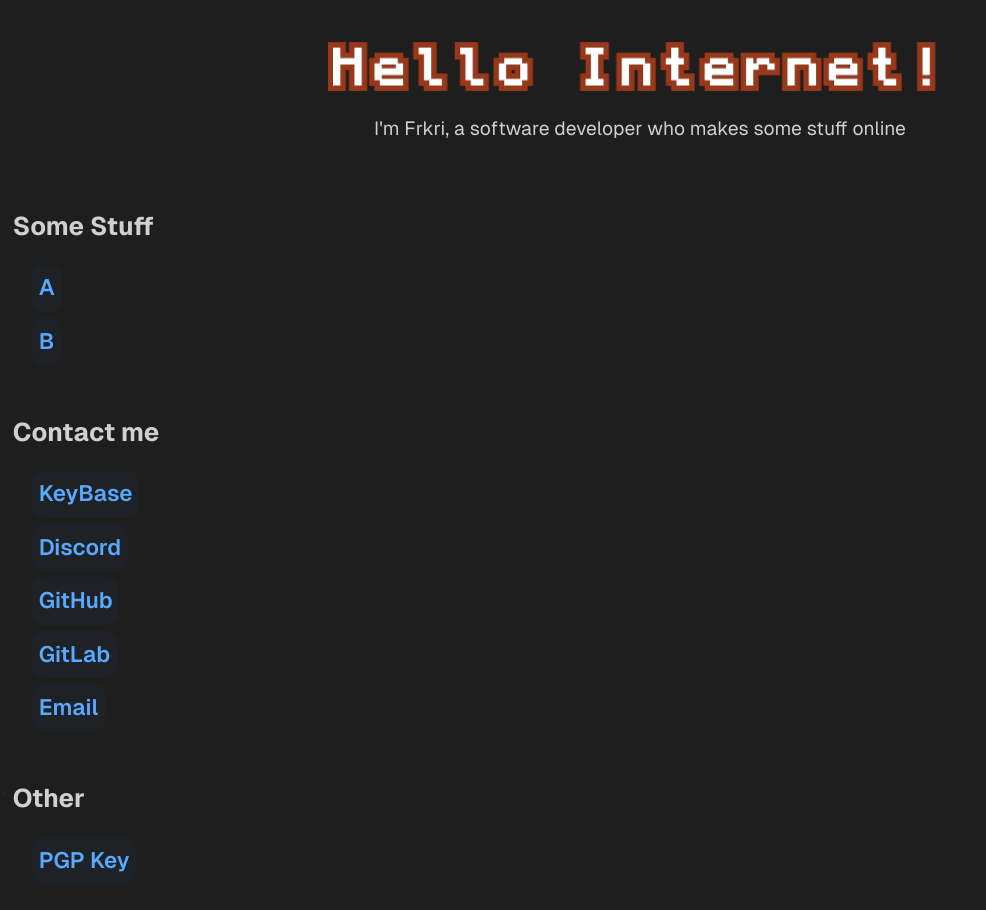
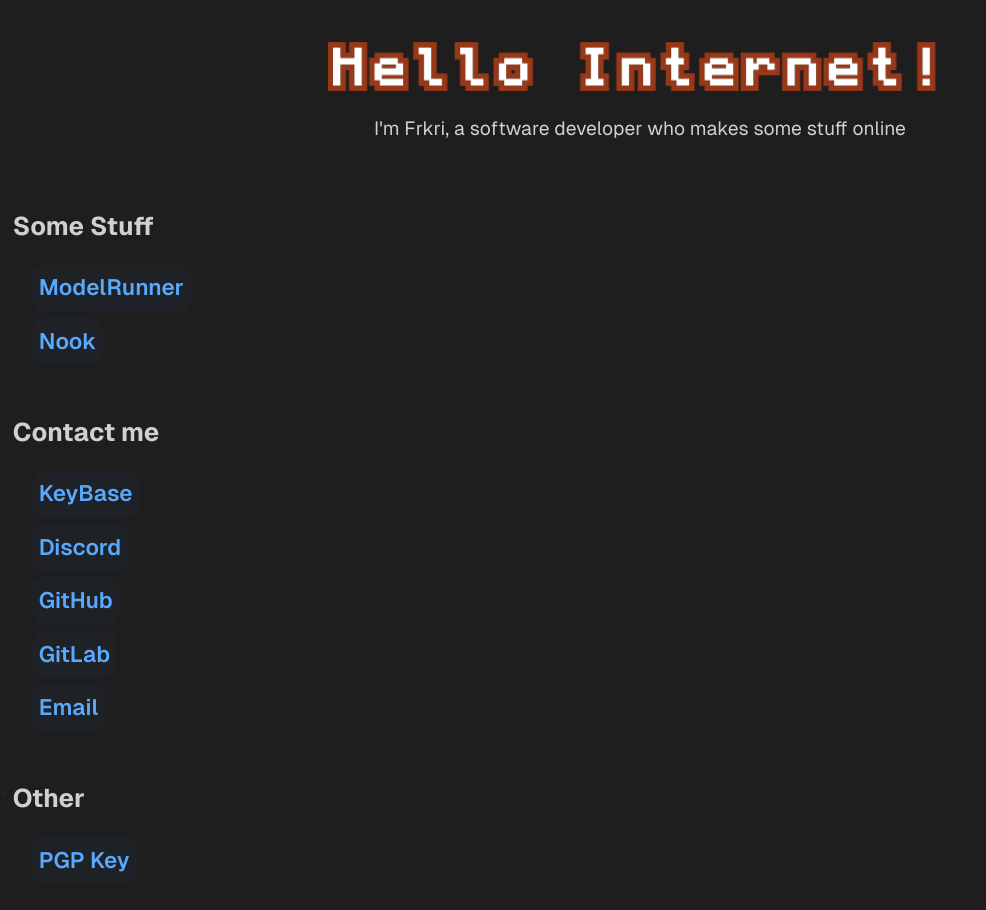
Before and after one commit to frkri/frkri.dev, a SvelteKit app: page / in a window 1280 px wide. Shown: the top 910 px of the page, without its empty margins (0-986 px from the left). Built offline with nearby package versions, Linux system fonts and the light colour scheme.

Commit message:
Add some links to projects

```diff
--- a/src/routes/+page.svelte
+++ b/src/routes/+page.svelte
@@ -13,8 +13,8 @@
 <section>
 	<h2>Some Stuff</h2>
 	<ul>
-		<li><LinkButton name="A" href="/" /></li>
-		<li><LinkButton name="B" href="/" /></li>
+		<li><LinkButton name="ModelRunner" href="https://github.com/frkri/ModelRunner" /></li>
+		<li><LinkButton name="Nook" href="https://nook.frkri.dev/" /></li>
 	</ul>
 </section>
 
```
